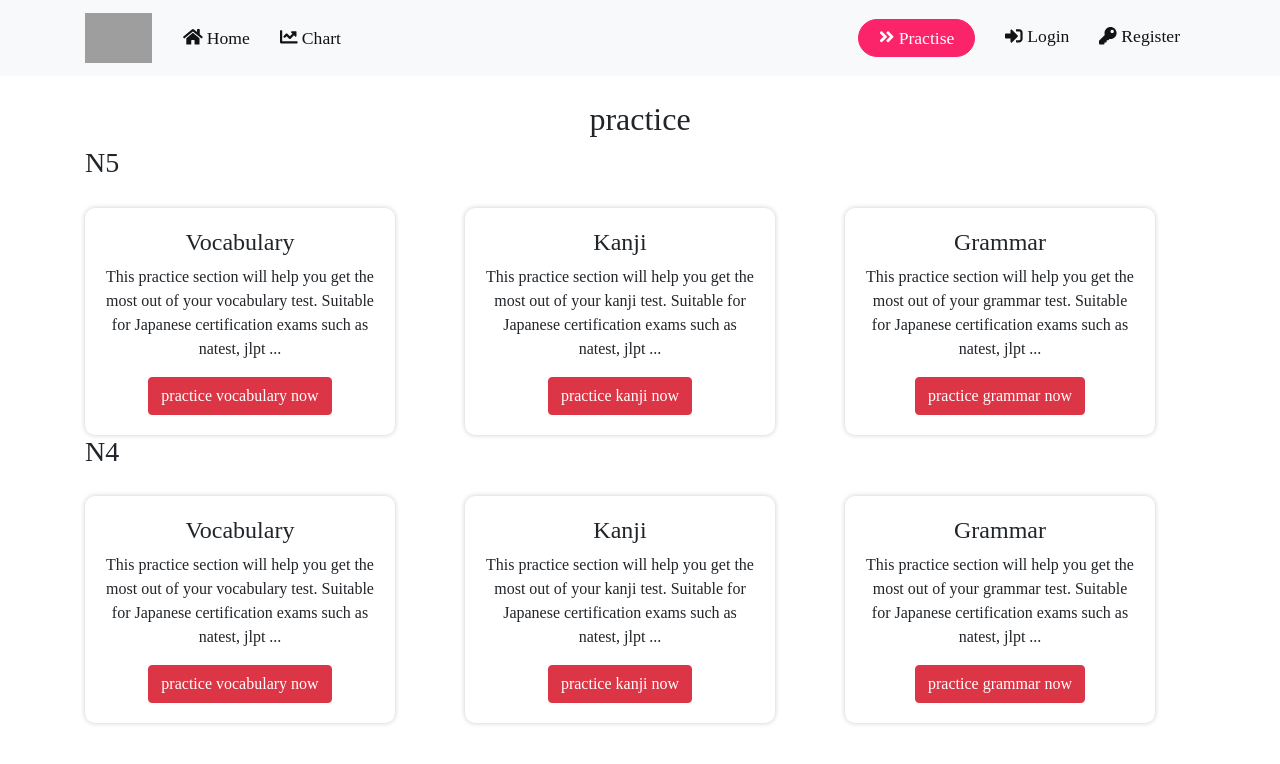
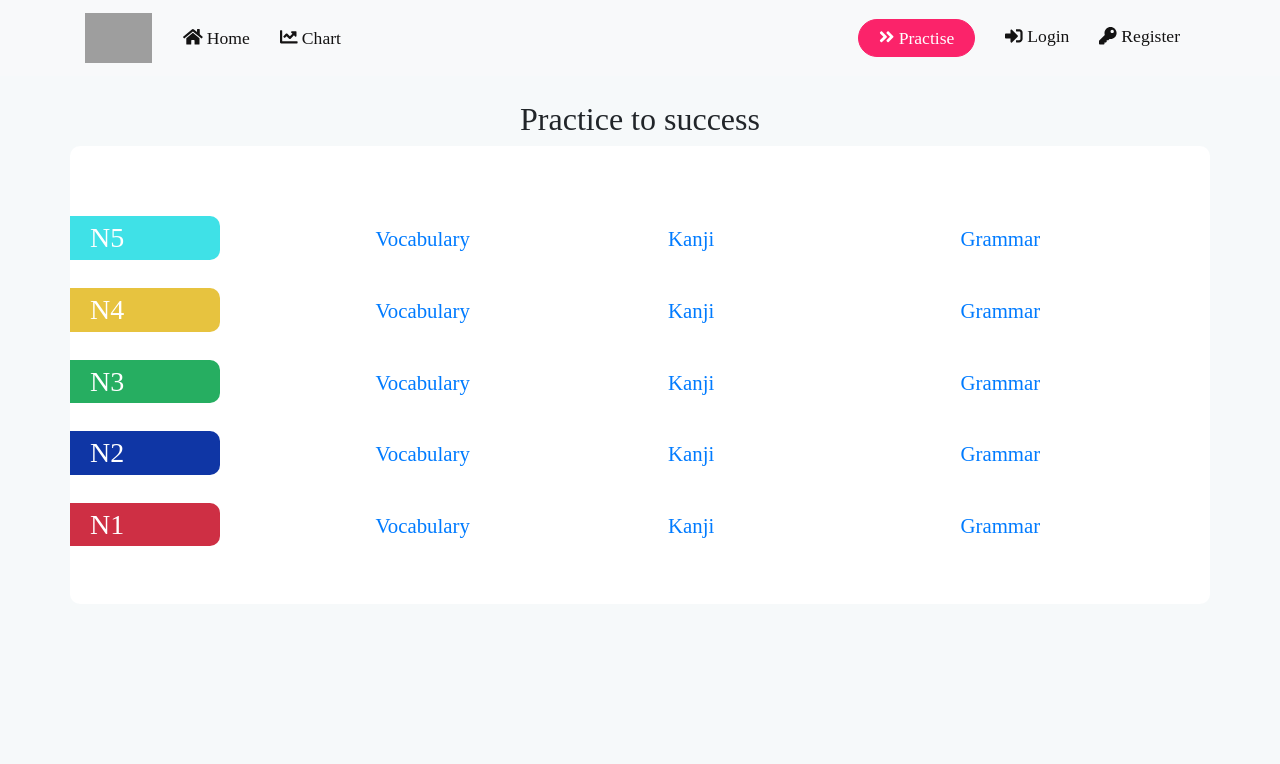
Before and after one commit to nhatminhk63j/jlpt-learning-client, a React (Create React App) app: page /practice in a window 1280 px wide. Shown: the top 764 px of the page. Built offline with nearby package versions, Linux system fonts and the light colour scheme; grey boxes are pictures that could not be loaded; a web font is replaced by a local one.

Commit message:
modify practice page

```diff
--- a/src/containers/Practise/Practice.js
+++ b/src/containers/Practise/Practice.js
@@ -5,61 +5,124 @@ class Practice extends Component {
     render() {
         return (
             <div className="practice">
-                <h2 className="practice-title text-center">practice</h2>
-                <div className="container">
-                    <h3 className="n5-practice<h2>{title}</h2> practice-category">N5</h3>
+                <h2 className="practice-title text-center">Practice to success</h2>
+                <div className="container practice-container">
+
                     <div className="row">
-                        <div className="col-md-4">
-                            <div className="card-practice text-center">
-                                <h4>Vocabulary</h4>
-                                <p>This practice section will help you get the most out of your vocabulary test. Suitable for Japanese certification exams such as natest, jlpt ...</p>
-                                <div className="btn btn-danger btn-practice"><a href="/practice/n5/vocabulary">practice vocabulary now</a></div>
+                        <div className="col-md-3">
+                            <h3 className="n5-practice practice-category">N5</h3>
+                        </div>
+                        <div className="col-md-3">
+                            <div className="card-practice">
+                                <div className="btn btn-default btn-practice"><a href="/practice/n5/vocabulary">Vocabulary</a></div>
                             </div>
                         </div>
 
-                        <div className="col-md-4">
-                            <div className="card-practice text-center">
-                                <h4>Kanji</h4>
-                                <p>This practice section will help you get the most out of your kanji test. Suitable for Japanese certification exams such as natest, jlpt ...</p>
-                                <div className="btn btn-danger btn-practice"><a href="/practice/n5/kanji">practice kanji now</a></div>
+                        <div className="col-md-3">
+                            <div className="card-practice">
+                                <div className="btn btn-default btn-practice"><a href="/practice/n5/kanji">Kanji</a></div>
                             </div>
                         </div>
 
-                        <div className="col-md-4">
-                            <div className="card-practice text-center">
-                                <h4>Grammar</h4>
-                                <p>This practice section will help you get the most out of your grammar test. Suitable for Japanese certification exams such as natest, jlpt ...</p>
-                                <div className="btn btn-danger btn-practice"><a href="/practice/n5/grammar">practice grammar now</a></div>
+                        <div className="col-md-3">
+                            <div className="card-practice">
+                                <div className="btn btn-default btn-practice"><a href="/practice/n5/grammar">Grammar</a></div>
                             </div>
                         </div>
                     </div>
 
-                    <h3 className="n4-practice practice-category">N4</h3>
                     <div className="row">
-                        <div className="col-md-4">
-                            <div className="card-practice text-center">
-                                <h4>Vocabulary</h4>
-                                <p>This practice section will help you get the most out of your vocabulary test. Suitable for Japanese certification exams such as natest, jlpt ...</p>
-                                <div className="btn btn-danger btn-practice"><a href="/practice/n4/vocabulary">practice vocabulary now</a></div>
+                        <div className="col-md-3">
+                            <h3 className="n4-practice practice-category">N4</h3>
+                        </div>
+                        <div className="col-md-3">
+                            <div className="card-practice">
+                                <div className="btn btn-default btn-practice"><a href="/practice/n4/vocabulary">Vocabulary</a></div>
                             </div>
                         </div>
 
-                        <div className="col-md-4">
-                            <div className="card-practice text-center">
-                                <h4>Kanji</h4>
-                                <p>This practice section will help you get the most out of your kanji test. Suitable for Japanese certification exams such as natest, jlpt ...</p>
-                                <div className="btn btn-danger btn-practice"><a href="/practice/n4/kanji">practice kanji now</a></div>
+                        <div className="col-md-3">
+                            <div className="card-practice">
+                                <div className="btn btn-default btn-practice"><a href="/practice/n4/kanji">Kanji</a></div>
                             </div>
                         </div>
 
-                        <div className="col-md-4">
-                            <div className="card-practice text-center">
-                                <h4>Grammar</h4>
-                                <p>This practice section will help you get the most out of your grammar test. Suitable for Japanese certification exams such as natest, jlpt ...</p>
-                                <div className="btn btn-danger btn-practice"><a href="/practice/n4/grammar">practice grammar now</a></div>
+                        <div className="col-md-3">
+                            <div className="card-practice">
+                                <div className="btn btn-default btn-practice"><a href="/practice/n4/grammar">Grammar</a></div>
                             </div>
                         </div>
                     </div>
+
+                    <div className="row">
+                        <div className="col-md-3">
+                            <h3 className="n3-practice practice-category">N3</h3>
+                        </div>
+                        <div className="col-md-3">
+                            <div className="card-practice">
+                                <div className="btn btn-default btn-practice"><a href="/practice/n3/vocabulary">Vocabulary</a></div>
+                            </div>
+                        </div>
+
+                        <div className="col-md-3">
+                            <div className="card-practice">
+                                <div className="btn btn-default btn-practice"><a href="/practice/n3/kanji">Kanji</a></div>
+                            </div>
+                        </div>
+
+                        <div className="col-md-3">
+                            <div className="card-practice">
+                                <div className="btn btn-default btn-practice"><a href="/practice/n3/grammar">Grammar</a></div>
+                            </div>
+                        </div>
+                    </div>
+
+                    <div className="row">
+                        <div className="col-md-3">
+                            <h3 className="n2-practice practice-category">N2</h3>
+                        </div>
+                        <div className="col-md-3">
+                            <div className="card-practice">
+                                <div className="btn btn-default btn-practice"><a href="/practice/n2/vocabulary">Vocabulary</a></div>
+                            </div>
+                        </div>
+
+                        <div className="col-md-3">
+                            <div className="card-practice">
+                                <div className="btn btn-default btn-practice"><a href="/practice/n2/kanji">Kanji</a></div>
+                            </div>
+                        </div>
+
+                        <div className="col-md-3">
+                            <div className="card-practice">
+                                <div className="btn btn-default btn-practice"><a href="/practice/n2/grammar">Grammar</a></div>
+                            </div>
+                        </div>
+                    </div>
+
+                    <div className="row">
+                        <div className="col-md-3">
+                            <h3 className="n1-practice practice-category">N1</h3>
+                        </div>
+                        <div className="col-md-3">
+                            <div className="card-practice">
+                                <div className="btn btn-default btn-practice"><a href="/practice/n1/vocabulary">Vocabulary</a></div>
+                            </div>
+                        </div>
+
+                        <div className="col-md-3">
+                            <div className="card-practice">
+                                <div className="btn btn-default btn-practice"><a href="/practice/n1/kanji">Kanji</a></div>
+                            </div>
+                        </div>
+
+                        <div className="col-md-3">
+                            <div className="card-practice">
+                                <div className="btn btn-default btn-practice"><a href="/practice/n1/grammar">Grammar</a></div>
+                            </div>
+                        </div>
+                    </div>
+
                 </div>
 
             </div>
--- a/src/containers/Practise/Practice.scss
+++ b/src/containers/Practise/Practice.scss
@@ -1,21 +1,51 @@
 .practice {
     padding-top: 100px;
+    background-color: #F6F9FA;
+    height: 100vh;
+
+    .row {
+        margin-top: 20px;
+    }
+
+    .practice-container {
+        background-color: #fff;
+        padding: 50px 0;
+        border-radius: 10px;
+    }
 
     .card-practice {
-        margin-top: 20px;
-        margin-right: 40px;
-        padding: 20px;
-        box-shadow: 0 0 5px rgb(206, 199, 199);
-        border-radius: 10px;
-
-        &:hover {
-            transform: scale(1.03);
-            transition: linear 0.4s;
-        }
 
         .btn-practice a{
-            color: #fff !important;
             text-decoration: none;
+            font-size: 1.3rem;
         }
     }
+
+    .practice-category {
+        color: #fff;
+        padding: 5px 20px;
+        width: 150px;
+        border-bottom-right-radius: 10px;
+        border-top-right-radius: 10px;
+    }
+
+    .n5-practice {
+        background-color: #3fe1e7;
+    }
+
+    .n4-practice {
+        background-color: #e7c33f;
+    }
+
+    .n3-practice {
+        background-color: #26ae61;
+    }
+
+    .n2-practice {
+        background-color: #0f36a5;
+    }
+
+    .n1-practice {
+        background-color: #ce2f44;
+    }
 }
--- a/src/containers/Practise/PracticeTest/PracticeTest.js
+++ b/src/containers/Practise/PracticeTest/PracticeTest.js
@@ -25,8 +25,16 @@ class PracticeTest extends Component {
             <div className="practice-test">
                 <div className="container">
                     <h2>{title}</h2>
+                    <div
+                        className="text-center"
+                        style={data.length === 0 ? {display: 'block'} : {display: 'none'}}
+                    >
+                        <div className="spinner-border text-primary m-5" role="status">
+                            <span className="sr-only">Loading...</span>
+                        </div>
+                    </div>
+                    {data.length ? <div className="row practice-list">
 
-                    <div className="row practice-list">
                         {data.map((item, index) => (
                             <div className="practice-item col-md-12" key={item._id}>
                                 <div className="d-flex justify-content-around">
@@ -37,7 +45,7 @@ class PracticeTest extends Component {
                                 </div>
                             </div>
                         ))}
-                    </div>
+                    </div> : ''}
                 </div>
             </div>
         );
```
